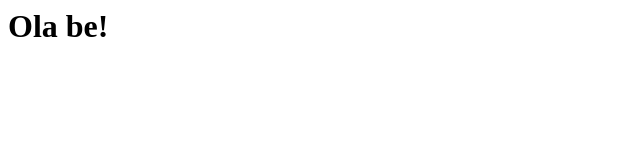
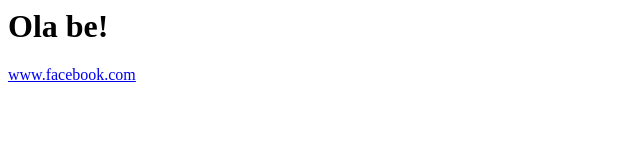
Before and after one commit to anamportugal/anampsilva.github.io, a plain HTML site: page index.html in a window 1280 px wide. Shown: the whole page, without its empty margins (0-640 px from the left). Drawn offline with Linux system fonts and the light colour scheme.

Commit message:
Update index.html

```diff
--- a/index.html
+++ b/index.html
@@ -1 +1,2 @@
 <h1>Ola be!</h1>
+<a href="http://www.facebook.com">www.facebook.com</a>
```
